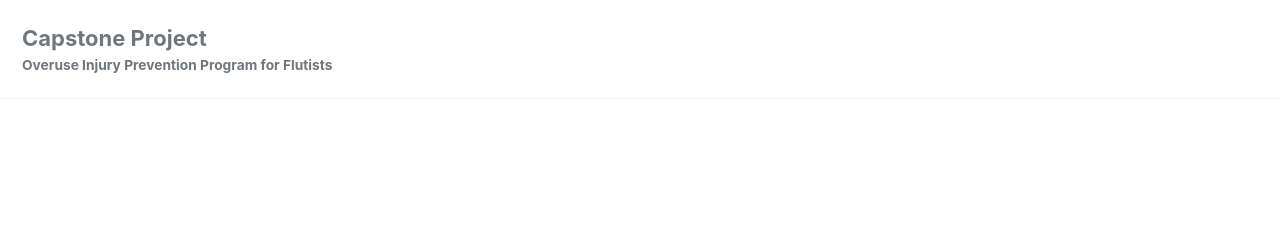
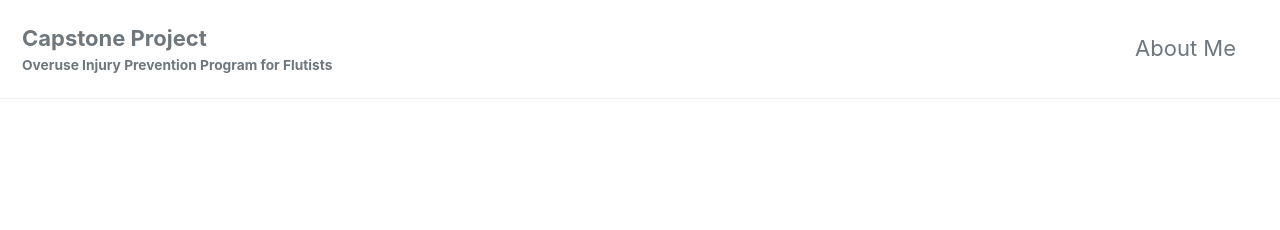
Before and after one commit to jkimOTD/old_site, a Jekyll site: the page built from index.html, in a window 1280 px wide. Shown: the top 230 px of the page. Built offline with Jekyll 4.4.1, drawn with Linux system fonts in a browser that asks for light colours; cached includes are drawn as plain includes; the list of posts is cut into pages by our own code.

Commit message:
updated to include about me

```diff
--- a/_data/navigation.yml
+++ b/_data/navigation.yml
@@ -1,7 +1,7 @@
 # main links
 main:
-  # - title: "About"
-  #   url: https://mmistakes.github.io/minimal-mistakes/about/
+  - title: "About Me"
+    url: https://mmistakes.github.io/minimal-mistakes/about/
   # - title: "Sample Posts"
   #   url: /year-archive/
   # - title: "Sample Collections"
```
